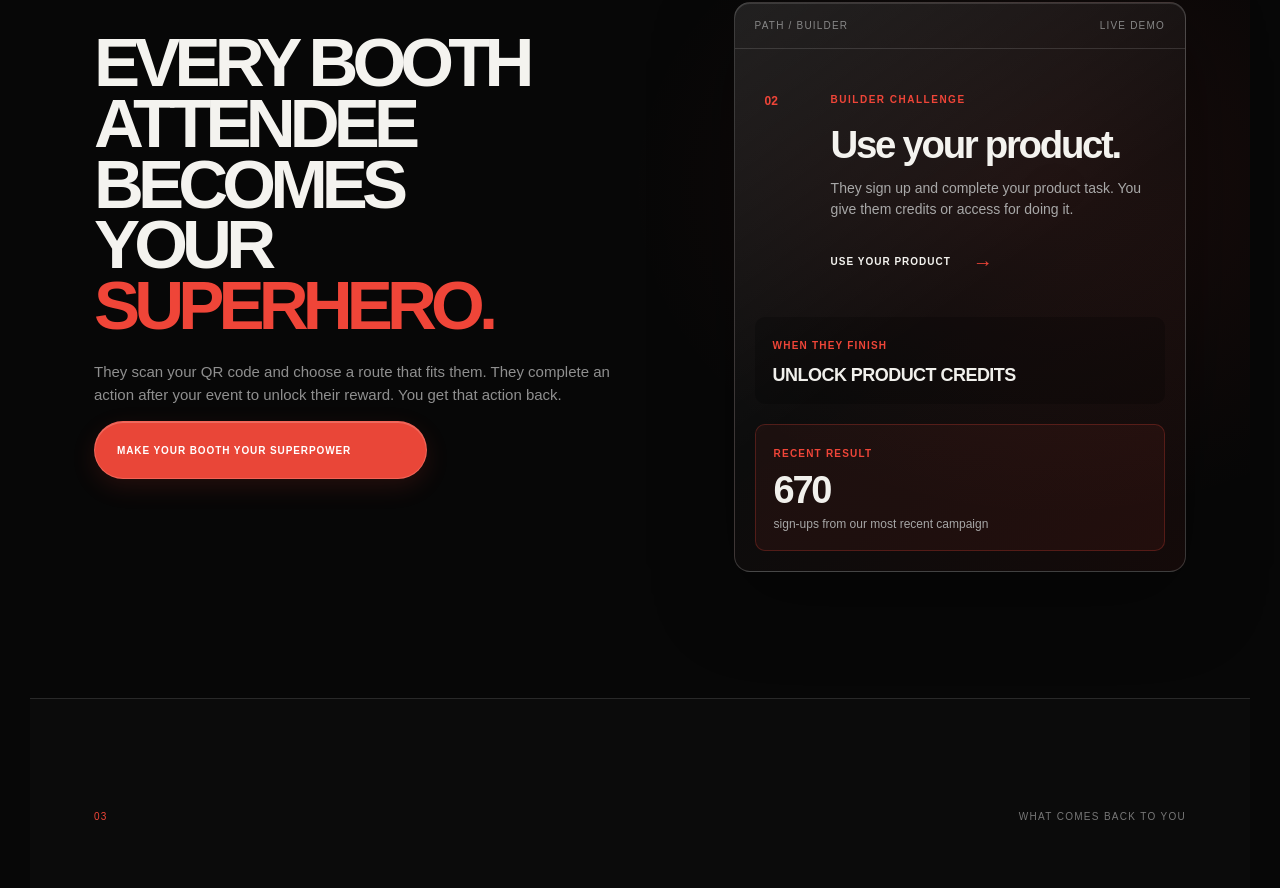
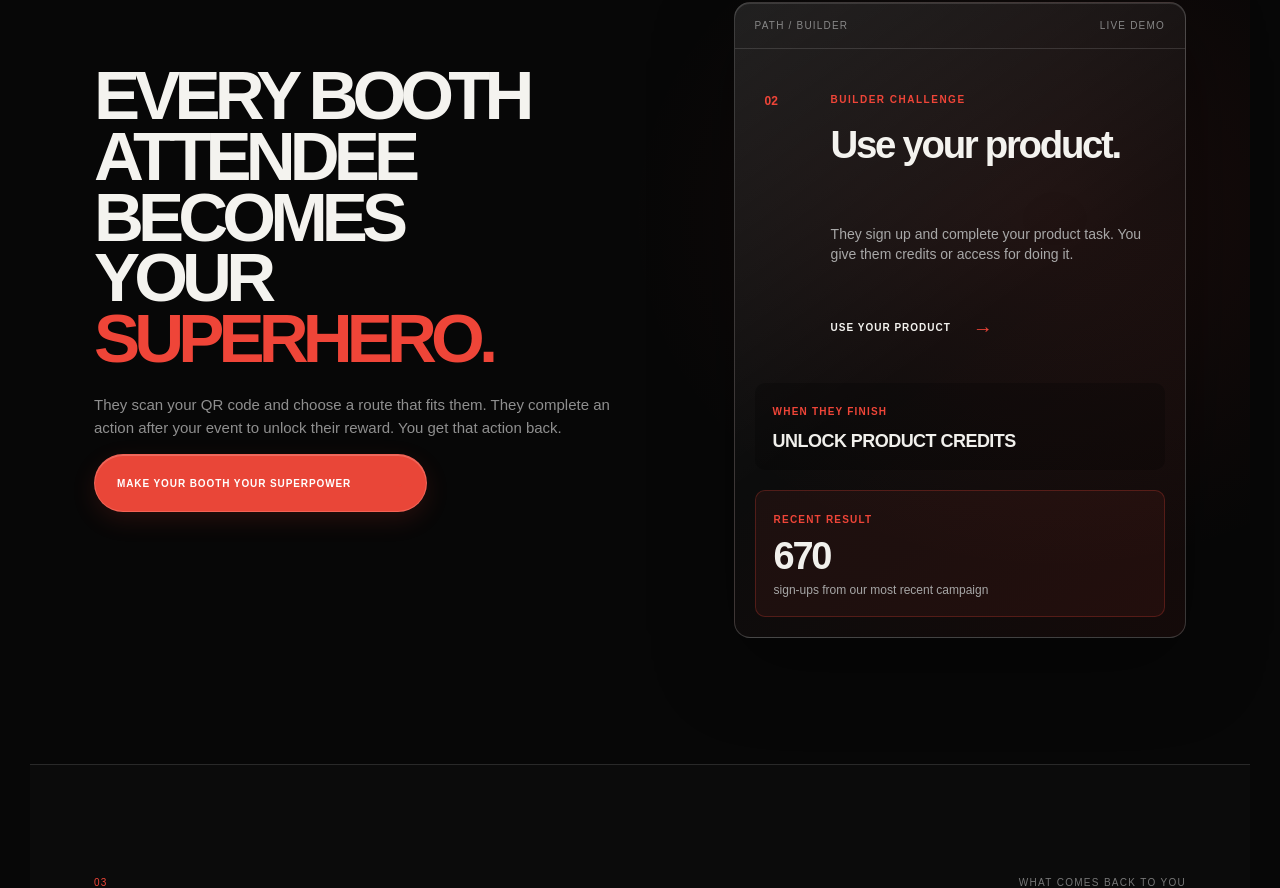
Before and after one commit to tlewisstempel-byte/stackdaily-booth-superpower, a Next.js app: page / in a window 1280 px wide. Shown: the part 2555-3443 px from the top of the page. Built offline with nearby package versions, Linux system fonts and the light colour scheme.

Commit message:
Stabilize activation path layout

```diff
--- a/app/globals.css
+++ b/app/globals.css
@@ -100,8 +100,8 @@ h1 em, h2 em { color: #ef4538; font-style: normal; }
 .path-panel:hover { transform: translateY(-4px); box-shadow: 0 34px 90px rgba(0,0,0,.45), 0 0 42px rgba(239,69,56,.08), inset 0 1px rgba(255,255,255,.12); }
 .panel-main { display: grid; grid-template-columns: 48px 1fr; gap: 18px; padding: 45px 30px; }
 .panel-number { color: #ef4538; font-size: 12px; font-weight: 700; }
-.panel-main h3 { max-width: 420px; margin-bottom: 15px; font-size: clamp(27px, 3vw, 43px); line-height: .95; letter-spacing: -.06em; }
-.panel-main p { max-width: 390px; color: #a8a8a8; font-size: 14px; line-height: 1.45; }
+.panel-main h3 { max-width: 420px; min-height: 82px; margin-bottom: 15px; font-size: clamp(27px, 3vw, 43px); line-height: .95; letter-spacing: -.06em; }
+.panel-main p { max-width: 390px; min-height: 61px; color: #a8a8a8; font-size: 14px; line-height: 1.45; }
 .panel-action { margin-top: 16px; padding: 0; border: 0; background: transparent; color: #f4f3ef; font-size: 10px; font-weight: 700; letter-spacing: .1em; }
 .panel-action span { margin-left: 18px; color: #ef4538; font-size: 20px; vertical-align: -2px; }
 .panel-reward { margin: 0 20px 20px; padding: 18px; border-radius: 10px; background: rgba(0,0,0,.25); }
```
